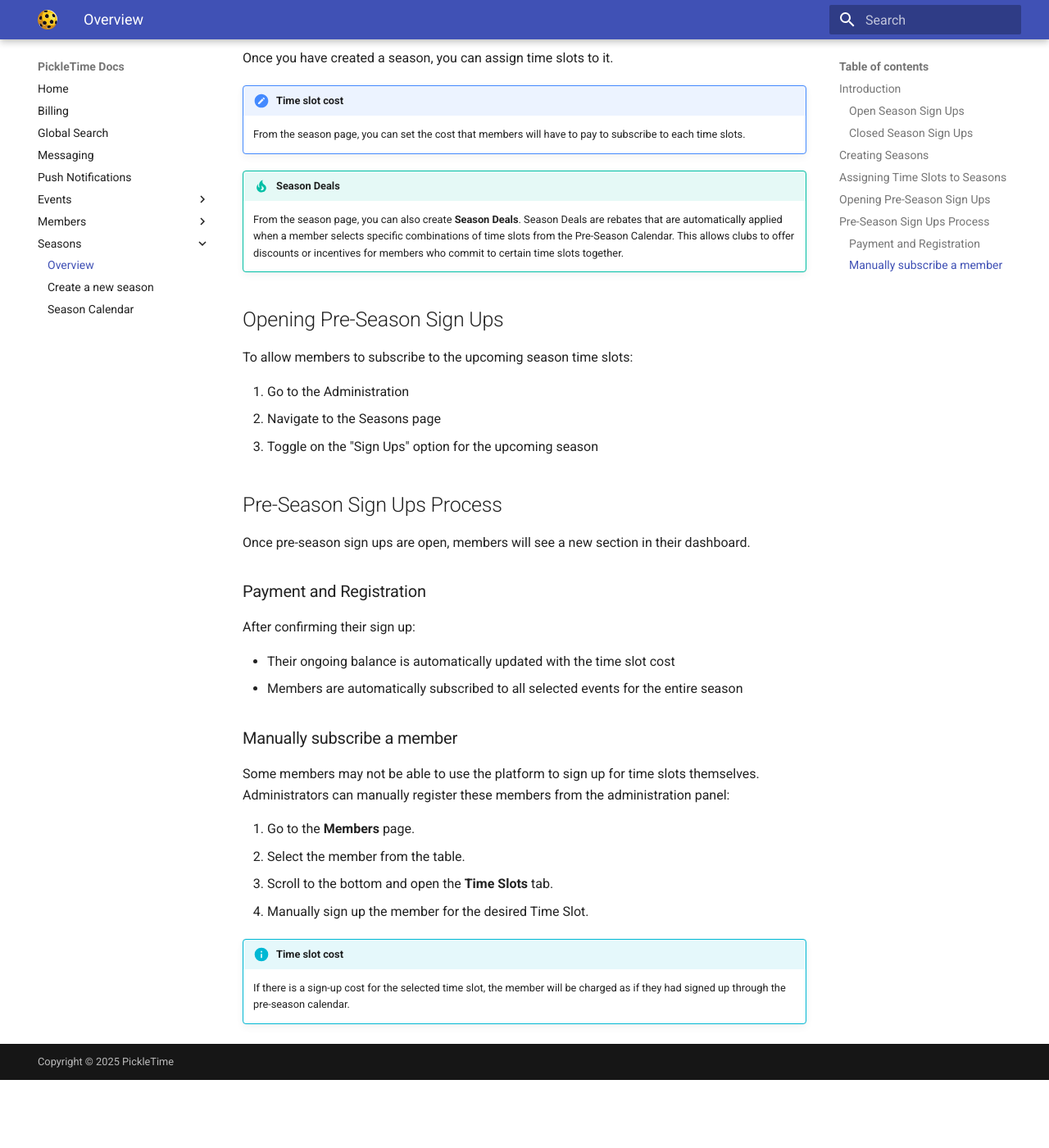
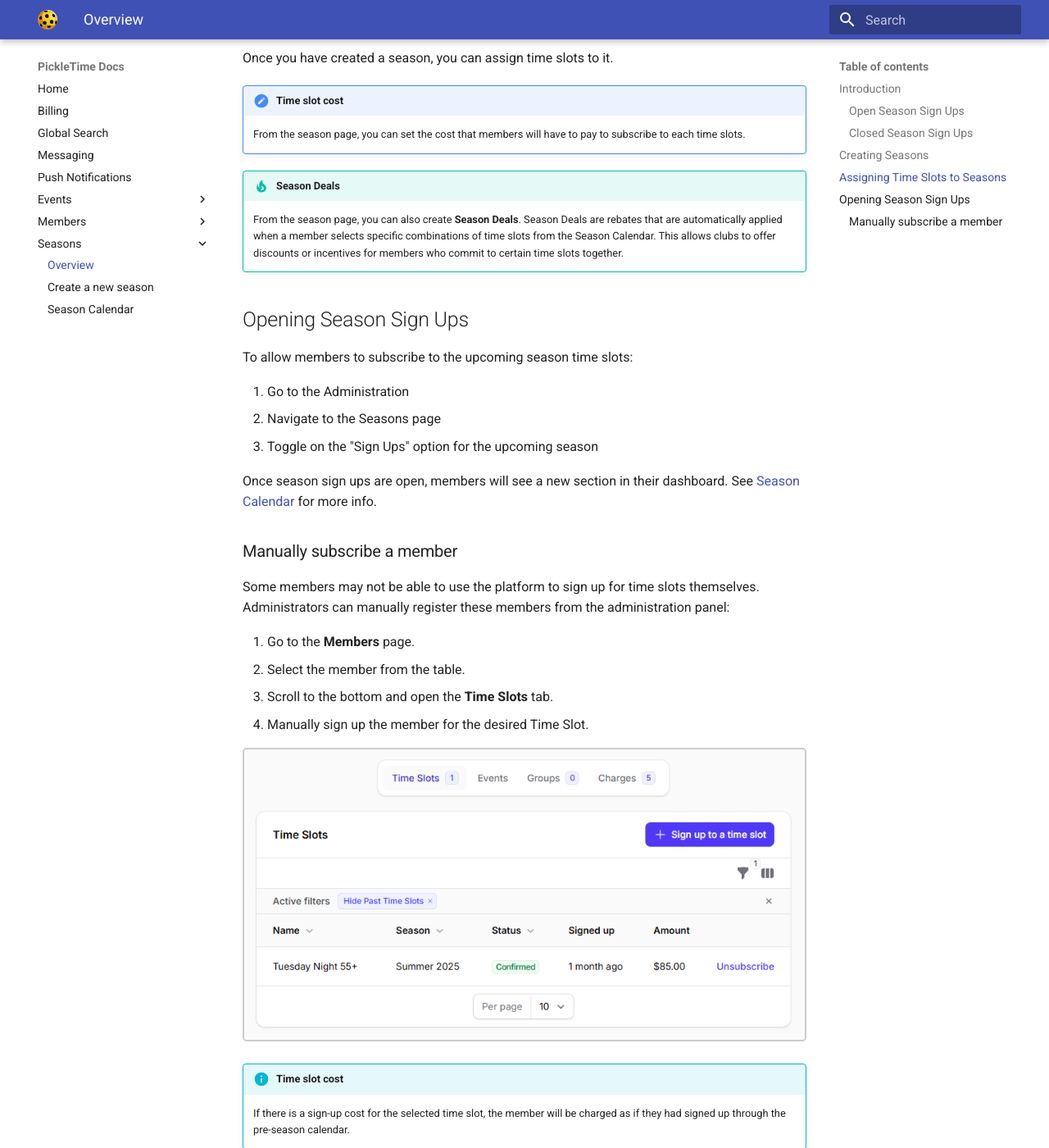
Before and after one commit to jorioux/docs, an MkDocs documentation site: the page built from docs/seasons/index.md, in a window 1280 px wide and 1400 px high, scrolled down 2612 px. Shown: the whole window at 82% size. Built offline with MkDocs 1.6.1 and Material for MkDocs 9.7.7, drawn with Linux system fonts in a browser that asks for light colours; before the commit the page ends 3929 px from its top, so only the background shows below that; some of the changed text lies outside the part shown.

Commit message:
remove unused files

```diff
--- a/docs/seasons/index.md
+++ b/docs/seasons/index.md
@@ -21,7 +21,7 @@ When a season sign ups are open, members cannot subscribe to individual events d
 
  * Action: Members must navigate to the Season Calendar.
 
- * Outcome: Signing up to a time slot from the Pre-Season Calendar subscribes the member to all events within that time slot for the entire season.
+ * Outcome: Signing up to a time slot from the Season Calendar subscribes the member to all events within that time slot for the entire season.
 
 ### Closed Season Sign Ups
 
@@ -52,9 +52,9 @@ Once you have created a season, you can assign time slots to it.
     From the season page, you can set the cost that members will have to pay to subscribe to each time slots.
 
 !!! tip "Season Deals"
-    From the season page, you can also create **Season Deals**. Season Deals are rebates that are automatically applied when a member selects specific combinations of time slots from the Pre-Season Calendar. This allows clubs to offer discounts or incentives for members who commit to certain time slots together.
+    From the season page, you can also create **Season Deals**. Season Deals are rebates that are automatically applied when a member selects specific combinations of time slots from the Season Calendar. This allows clubs to offer discounts or incentives for members who commit to certain time slots together.
 
-## Opening Pre-Season Sign Ups
+## Opening Season Sign Ups
 
 To allow members to subscribe to the upcoming season time slots:
 
@@ -62,16 +62,7 @@ To allow members to subscribe to the upcoming season time slots:
 2. Navigate to the Seasons page
 3. Toggle on the "Sign Ups" option for the upcoming season
 
-## Pre-Season Sign Ups Process
-
-Once pre-season sign ups are open, members will see a new section in their dashboard.
-
-### Payment and Registration
-
-After confirming their sign up:
-
-- Their ongoing balance is automatically updated with the time slot cost
-- Members are automatically subscribed to all selected events for the entire season
+Once season sign ups are open, members will see a new section in their dashboard. See [Season Calendar](season-calendar.md) for more info.
 
 ### Manually subscribe a member
 
@@ -83,5 +74,7 @@ Administrators can manually register these members from the administration panel
 3. Scroll to the bottom and open the **Time Slots** tab.
 4. Manually sign up the member for the desired Time Slot.
 
+![User time slot sign up](../images/user-time-slot-sign-up.png)
+
 !!! info "Time slot cost"
     If there is a sign-up cost for the selected time slot, the member will be charged as if they had signed up through the pre-season calendar.
--- a/mkdocs.yml
+++ b/mkdocs.yml
@@ -1,5 +1,5 @@
 site_name: PickleTime Docs
-copyright: Copyright &copy; 2025 PickleTime
+copyright: Copyright &copy; 2026 PickleTime
 theme:
   name: material
   logo: images/ball-icon.webp
```
Also changed, not shown: docs/seasons/season-calendar.md (+6 -7 lines), includes/abbreviations.md (+1 -1 lines), docs/events/image-1.png (deleted), docs/events/image.png (deleted), docs/image-1.png (deleted), docs/image.png (deleted), docs/images/user-time-slot-sign-up.png (added), docs/members/image.png (deleted).
